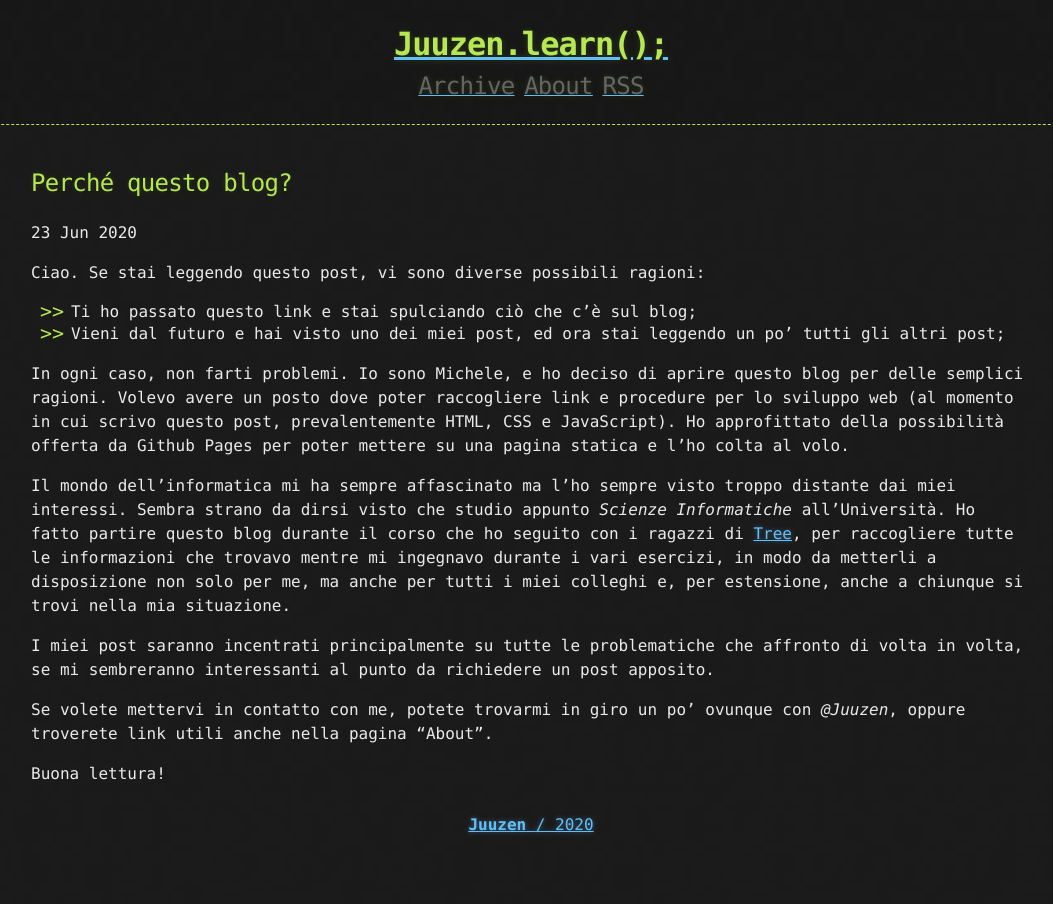
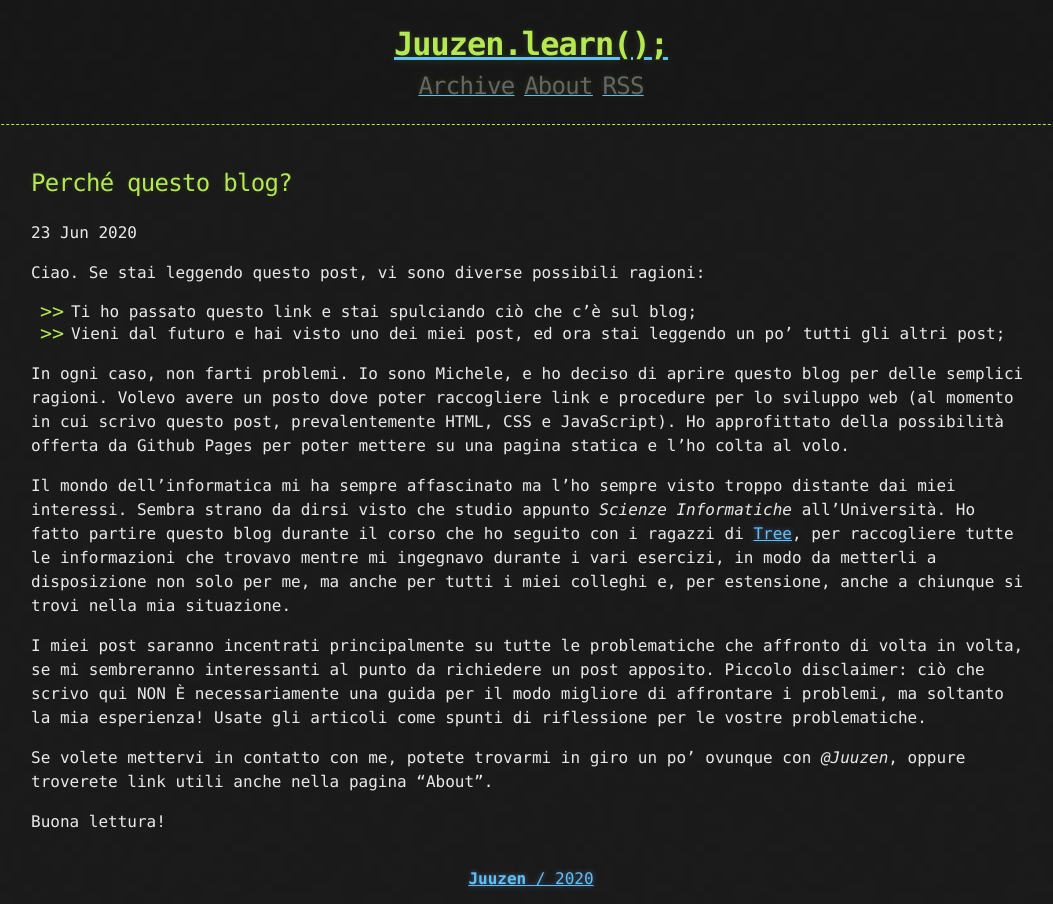
Before and after one commit to Juuzen/juuzen.github.io, a Jekyll site: the page built from _posts/2020-06-23-Primo-Post.md, in a window 1280 px wide. Shown: the whole page, without its empty margins (109-1162 px from the left). Built offline with Jekyll 4.4.1, drawn with Linux system fonts in a browser that asks for light colours.

Commit message:
Added disclaimer

```diff
--- a/_posts/2020-06-23-Primo-Post.md
+++ b/_posts/2020-06-23-Primo-Post.md
@@ -13,7 +13,7 @@ Io sono Michele, e ho deciso di aprire questo blog per delle semplici ragioni. V
 
 Il mondo dell'informatica mi ha sempre affascinato ma l'ho sempre visto troppo distante dai miei interessi. Sembra strano da dirsi visto che studio appunto _Scienze Informatiche_ all'Università. Ho fatto partire questo blog durante il corso che ho seguito con i ragazzi di [Tree](https://tree.it), per raccogliere tutte le informazioni che trovavo mentre mi ingegnavo durante i vari esercizi, in modo da metterli a disposizione non solo per me, ma anche per tutti i miei colleghi e, per estensione, anche a chiunque si trovi nella mia situazione.
 
-I miei post saranno incentrati principalmente su tutte le problematiche che affronto di volta in volta, se mi sembreranno interessanti al punto da richiedere un post apposito.
+I miei post saranno incentrati principalmente su tutte le problematiche che affronto di volta in volta, se mi sembreranno interessanti al punto da richiedere un post apposito. Piccolo disclaimer: ciò che scrivo qui NON È necessariamente una guida per il modo migliore di affrontare i problemi, ma soltanto la mia esperienza! Usate gli articoli come spunti di riflessione per le vostre problematiche.
 
 Se volete mettervi in contatto con me, potete trovarmi in giro un po' ovunque con _@Juuzen_, oppure troverete link utili anche nella pagina "About".
 
```
